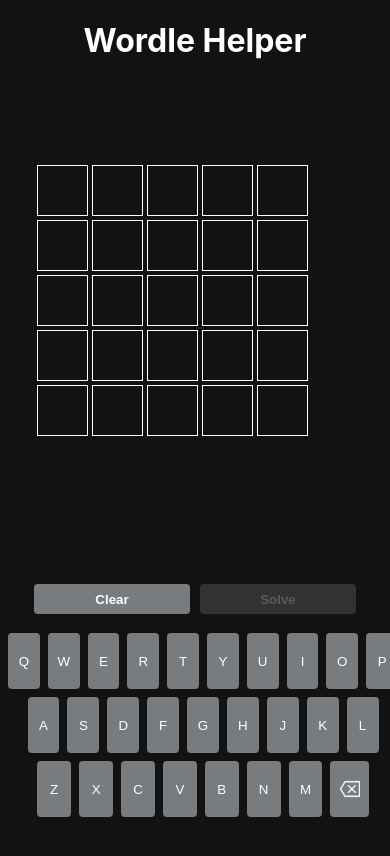
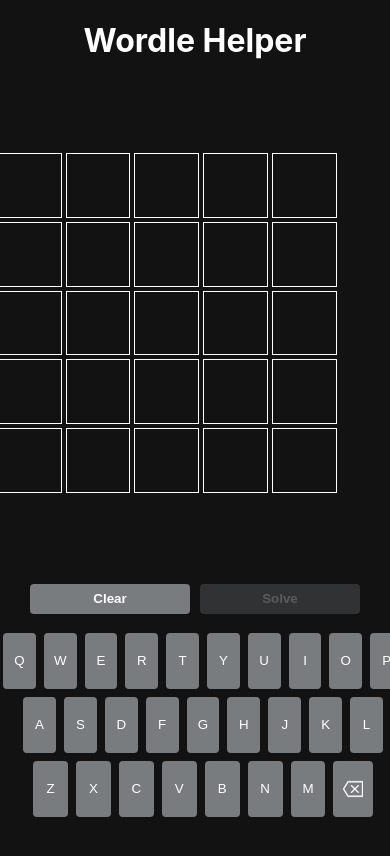
Before and after one commit to jbanghw/wordle-react, a React (Create React App) app: page / in a window 390 px wide. Shown: the top 856 px of the page. Built offline with nearby package versions, Linux system fonts and the light colour scheme.

Commit message:
testing width sizes

```diff
--- a/src/index.css
+++ b/src/index.css
@@ -37,17 +37,11 @@
 }
 
 .board {
-  width: 20rem;
-  max-width: 20rem;
-  aspect-ratio: 1 / 1;
-}
-
-.wordleGrid {
-  width: 100%;
+  width: clamp(10rem, 25rem, 30rem);
 }
 
 .wordleRow {
-  width: 100%;
+  max-width: 100%;
   display: flex;
   flex-direction: row;
   justify-content: center;
@@ -109,7 +103,7 @@
 }
 
 .buttons {
-  width: 100%;
+  width: clamp(10rem, 25rem, 30rem);
   max-width: 400px;
   padding: 15px;
   gap: 10px;
```
